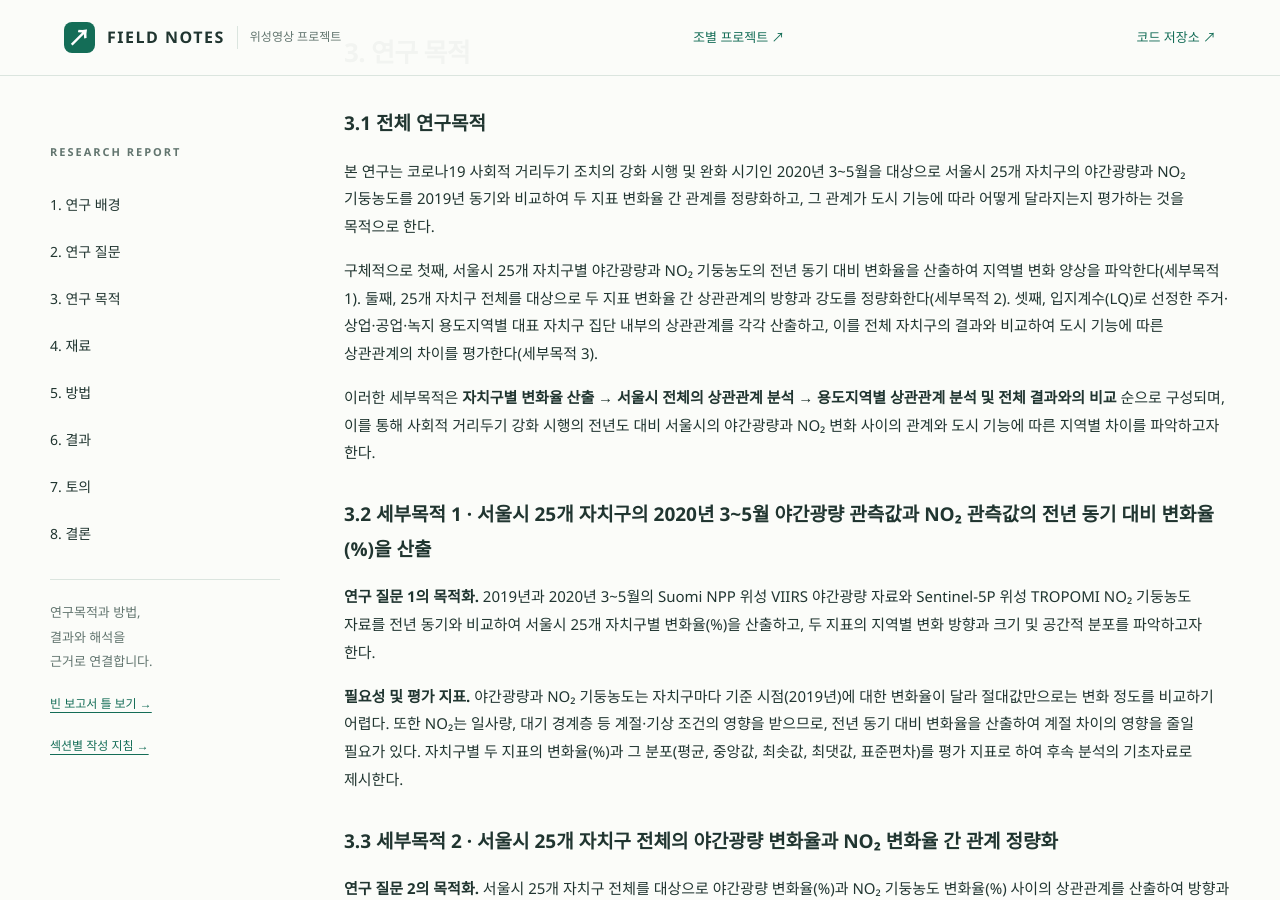
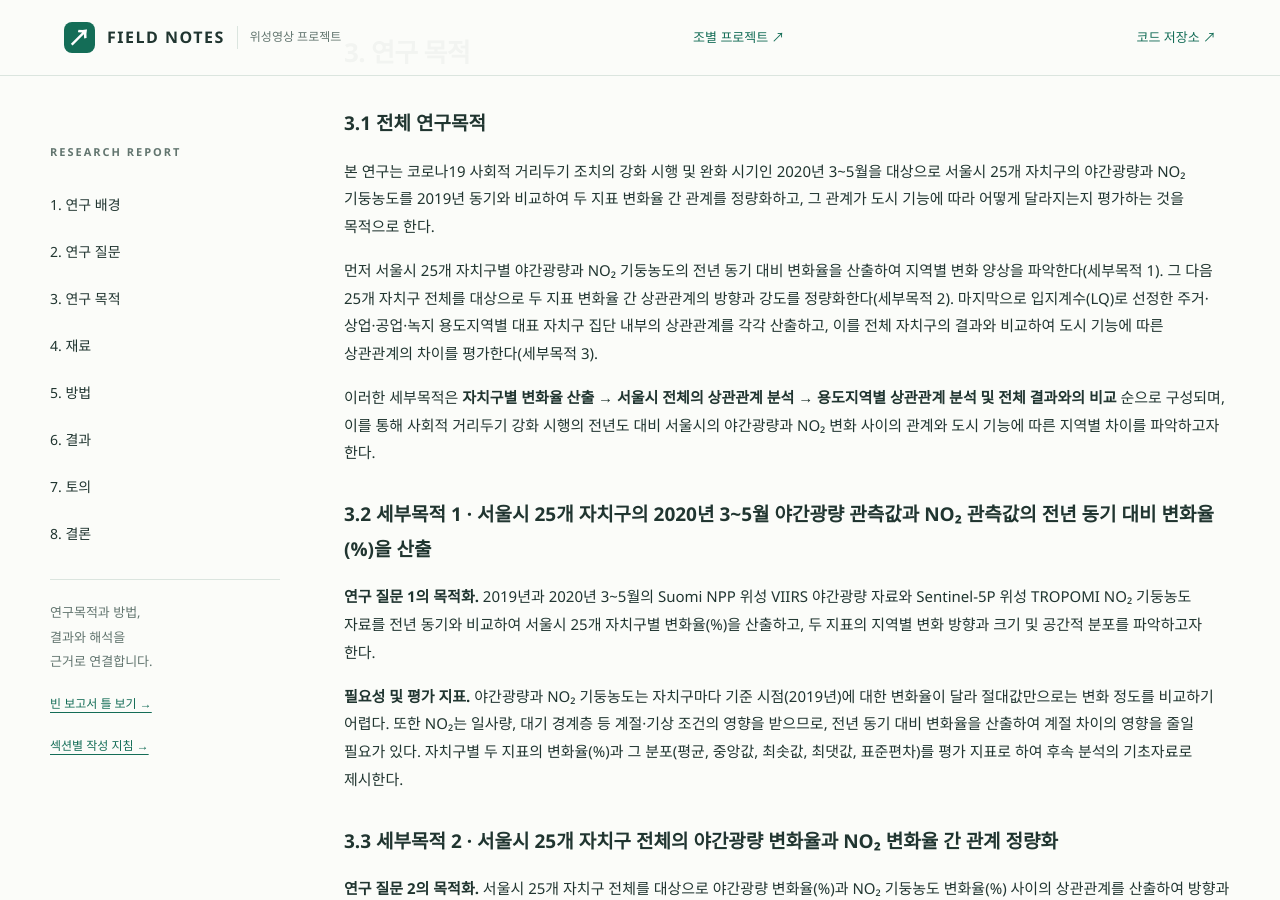
Before and after one commit to rlawkdgns3550-cmyk/surveying2_team03, a Jekyll site: the page built from docs/index.md, in a window 1280 px wide and 900 px high, scrolled down 5906 px. Built offline with Jekyll 4.4.1, drawn with Linux system fonts in a browser that asks for light colours.

Commit message:
Clarify research objectives and methods in index.md
Revised the objectives section to clarify the research goals and methods regarding the relationship between nighttime light and NO₂ levels in Seoul during the COVID-19 period.

```diff
--- a/docs/index.md
+++ b/docs/index.md
@@ -60,7 +60,7 @@ badge: "빈 학술 보고서 틀"
 ### 3.1 전체 연구목적
 본 연구는 코로나19 사회적 거리두기 조치의 강화 시행 및 완화 시기인 2020년 3~5월을 대상으로 서울시 25개 자치구의 야간광량과 NO₂ 기둥농도를 2019년 동기와 비교하여 두 지표 변화율 간 관계를 정량화하고, 그 관계가 도시 기능에 따라 어떻게 달라지는지 평가하는 것을 목적으로 한다.
 
-구체적으로 첫째, 서울시 25개 자치구별 야간광량과 NO₂ 기둥농도의 전년 동기 대비 변화율을 산출하여 지역별 변화 양상을 파악한다(세부목적 1). 둘째, 25개 자치구 전체를 대상으로 두 지표 변화율 간 상관관계의 방향과 강도를 정량화한다(세부목적 2). 셋째, 입지계수(LQ)로 선정한 주거·상업·공업·녹지 용도지역별 대표 자치구 집단 내부의 상관관계를 각각 산출하고, 이를 전체 자치구의 결과와 비교하여 도시 기능에 따른 상관관계의 차이를 평가한다(세부목적 3).
+먼저 서울시 25개 자치구별 야간광량과 NO₂ 기둥농도의 전년 동기 대비 변화율을 산출하여 지역별 변화 양상을 파악한다(세부목적 1). 그 다음 25개 자치구 전체를 대상으로 두 지표 변화율 간 상관관계의 방향과 강도를 정량화한다(세부목적 2). 마지막으로 입지계수(LQ)로 선정한 주거·상업·공업·녹지 용도지역별 대표 자치구 집단 내부의 상관관계를 각각 산출하고, 이를 전체 자치구의 결과와 비교하여 도시 기능에 따른 상관관계의 차이를 평가한다(세부목적 3).
 
 이러한 세부목적은 **자치구별 변화율 산출 → 서울시 전체의 상관관계 분석 → 용도지역별 상관관계 분석 및 전체 결과와의 비교** 순으로 구성되며, 이를 통해 사회적 거리두기 강화 시행의 전년도 대비 서울시의 야간광량과 NO₂ 변화 사이의 관계와 도시 기능에 따른 지역별 차이를 파악하고자 한다.
 
```
